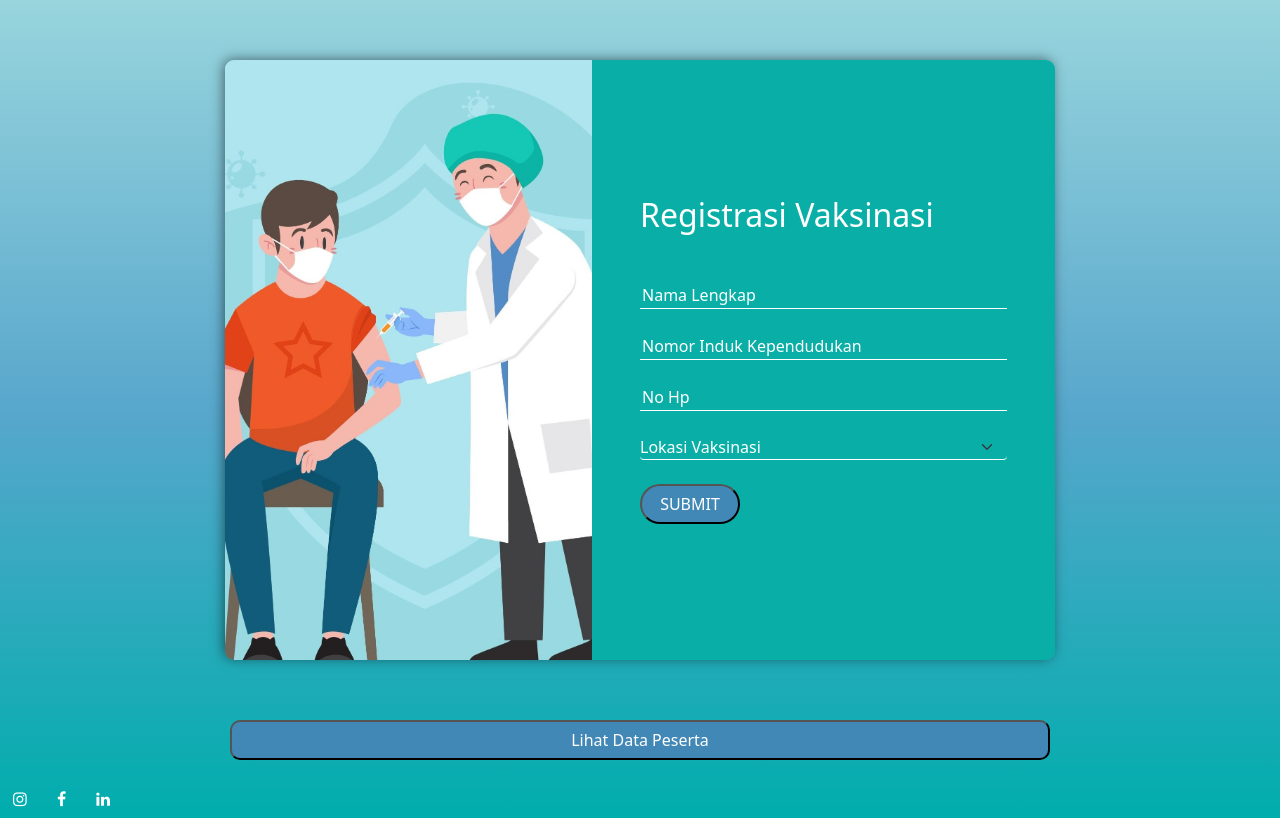
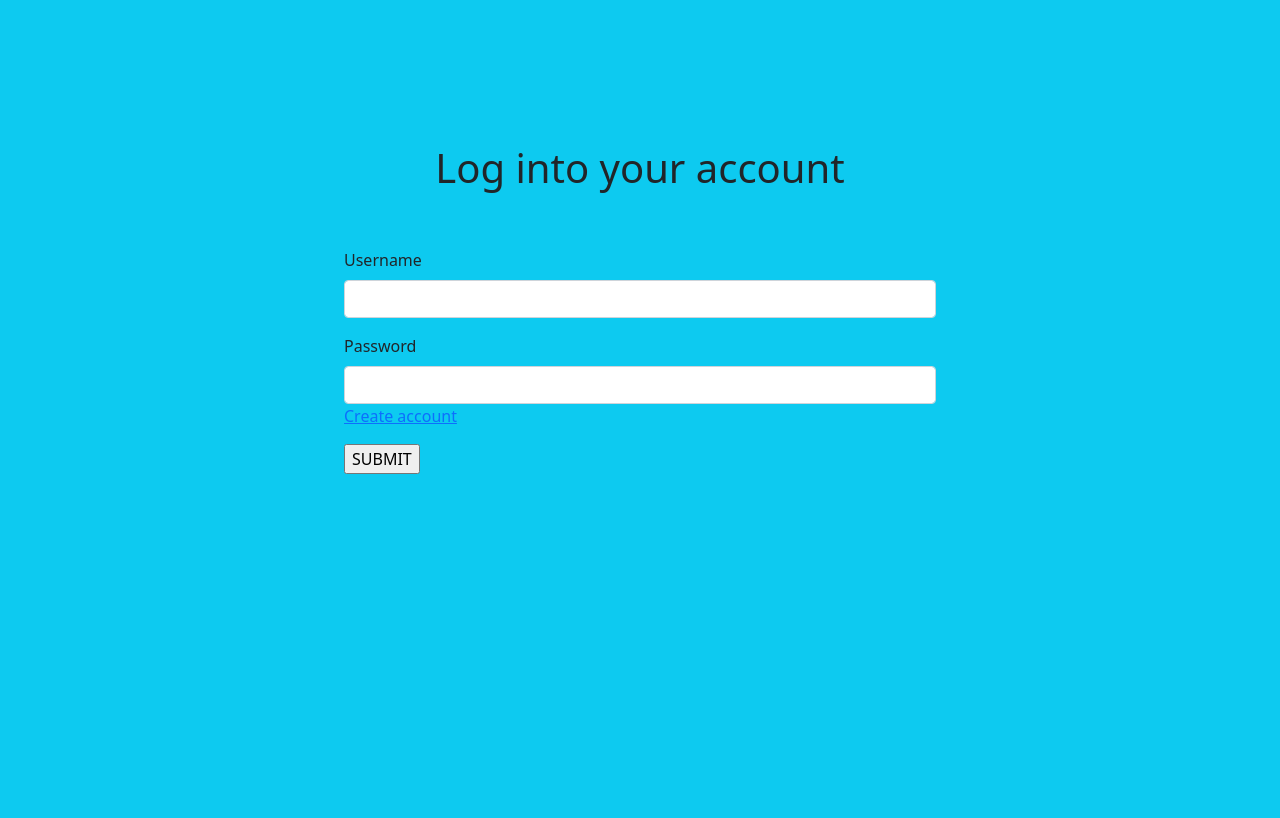
Before and after one commit to pusakamanggala/CRUD, a plain HTML site: page index.html in a window 1280 px wide. Drawn offline with nearby package versions, Linux system fonts and the light colour scheme.

Commit message:
add : login page

```diff
--- a/index.html
+++ b/index.html
@@ -1,64 +1,49 @@
 <!doctype html>
 <html lang="en">
 
+<head>
+    <!-- Required meta tags -->
+    <meta charset="utf-8">
+    <meta name="viewport" content="width=device-width, initial-scale=1">
 
-<form method='post' action='create.php'>
+    <!-- Bootstrap CSS -->
+    <link href="https://cdn.jsdelivr.net/npm/bootstrap@5.0.2/dist/css/bootstrap.min.css" rel="stylesheet"
+        integrity="sha384-EVSTQN3/azprG1Anm3QDgpJLIm9Nao0Yz1ztcQTwFspd3yD65VohhpuuCOmLASjC" crossorigin="anonymous">
 
-    <head>
-        <!-- Required meta tags -->
-        <meta charset="utf-8">
-        <meta name="viewport" content="width=device-width, initial-scale=1">
+    <title>Hello, world!</title>
+</head>
 
-        <!-- Bootstrap CSS -->
-        <link href="https://cdn.jsdelivr.net/npm/bootstrap@5.0.2/dist/css/bootstrap.min.css" rel="stylesheet" integrity="sha384-EVSTQN3/azprG1Anm3QDgpJLIm9Nao0Yz1ztcQTwFspd3yD65VohhpuuCOmLASjC" crossorigin="anonymous">
+<body class="bg-info">
 
-        <link rel="stylesheet" href="style.css">
-        <link rel="stylesheet" href="//maxcdn.bootstrapcdn.com/font-awesome/4.3.0/css/font-awesome.min.css">
+    <div class="reg bg-info my-5 p-5 d-flex justify-content-center ">
 
-        <title>Registrasi Vaksinasi</title>
-    </head>
+        <form class="w-50" method="post" action="verify_login.php">
+            <h1 class="p-5 text-center">Log into your account</h1>
+            <div class="mb-3">
+                <label for="exampleInputEmail1" class="form-label">Username</label>
+                <input type="text" name="username" class="form-control" id="" required>
 
-    <body>
+            </div>
+            <div class="mb-3">
+                <label for="exampleInputPassword1" class="form-label">Password</label>
+                <input type="password" class="form-control" name="password" id="" required>
+                <a href="regist_acc.html">Create account</a>
+            </div>
+            <input class="submit" type='submit' value='SUBMIT'>
+        </form>
+    </div>
 
 
-        <div class="box d-flex justify-content-center align-items-center m-0 p-0">
-            <div class="row p-0 flex">
-                <div class="col p-0">
-                    <img src="vector.jpg" class="img-fluid" alt="">
+    <!-- Option 1: Bootstrap Bundle with Popper -->
+    <script src="https://cdn.jsdelivr.net/npm/bootstrap@5.0.2/dist/js/bootstrap.bundle.min.js"
+        integrity="sha384-MrcW6ZMFYlzcLA8Nl+NtUVF0sA7MsXsP1UyJoMp4YLEuNSfAP+JcXn/tWtIaxVXM"
+        crossorigin="anonymous"></script>
 
-                </div>
-                <div class="col p-5 bg-dark text-white d-flex flex-column justify-content-center gap-4">
-                    <h2 class="mb-4">Registrasi Vaksinasi</h2>
-                    <input type="text" name="name" placeholder="Nama Lengkap" id="" required>
-                    <input type="number" name="nik" placeholder="Nomor Induk Kependudukan" id="" required>
-                    </select>
-
-                    <input type="number" name="phone" placeholder="No Hp" id="" required>
-                    <select name="location" class="form-select p-0" aria-label="Default select example" required>
-                        <option value="">Lokasi Vaksinasi</option>
-                        <option value="Telkom University">Telkom University</option>
-                        <option value="BBKPM Bandung">BBKPM Bandung</option>
-                        <option value="KKP Kelas 1 Bandung">KKP Kelas 1 Bandung</option>
-                        <option value="RSKIA Bandung">RSKIA Bandung</option>
-                    </select>
-                    <input class="submit" type='submit' value='SUBMIT'></td>
-                </div>
-            </div>
-        </div>
-
-        <!-- Option 1: Bootstrap Bundle with Popper -->
-        <script src="https://cdn.jsdelivr.net/npm/bootstrap@5.0.2/dist/js/bootstrap.bundle.min.js" integrity="sha384-MrcW6ZMFYlzcLA8Nl+NtUVF0sA7MsXsP1UyJoMp4YLEuNSfAP+JcXn/tWtIaxVXM" crossorigin="anonymous">
-        </script>
-    </body>
-</form>
-<form method="get" action="read.php">
-    <div class="container">
-        <input class="view" type='submit' value='Lihat Data Peserta'></td>
-    </div>
-    <a href="https://www.instagram.com/bvrntrice/" class="btn ig"><span class="fa fa-instagram"></span></a>
-    <a href="https://www.facebook.com/pusakalah/" class="btn fb"><span class="fa fa-facebook"></span></a>
-    <a href="https://www.linkedin.com/in/pusaka-manggala-215682206/" class="btn linkedin"><span class="fa fa-linkedin"></span></a>
-
-</form>
+    <!-- Option 2: Separate Popper and Bootstrap JS -->
+    <!--
+    <script src="https://cdn.jsdelivr.net/npm/@popperjs/core@2.9.2/dist/umd/popper.min.js" integrity="sha384-IQsoLXl5PILFhosVNubq5LC7Qb9DXgDA9i+tQ8Zj3iwWAwPtgFTxbJ8NT4GN1R8p" crossorigin="anonymous"></script>
+    <script src="https://cdn.jsdelivr.net/npm/bootstrap@5.0.2/dist/js/bootstrap.min.js" integrity="sha384-cVKIPhGWiC2Al4u+LWgxfKTRIcfu0JTxR+EQDz/bgldoEyl4H0zUF0QKbrJ0EcQF" crossorigin="anonymous"></script>
+    -->
+</body>
 
 </html>
```
